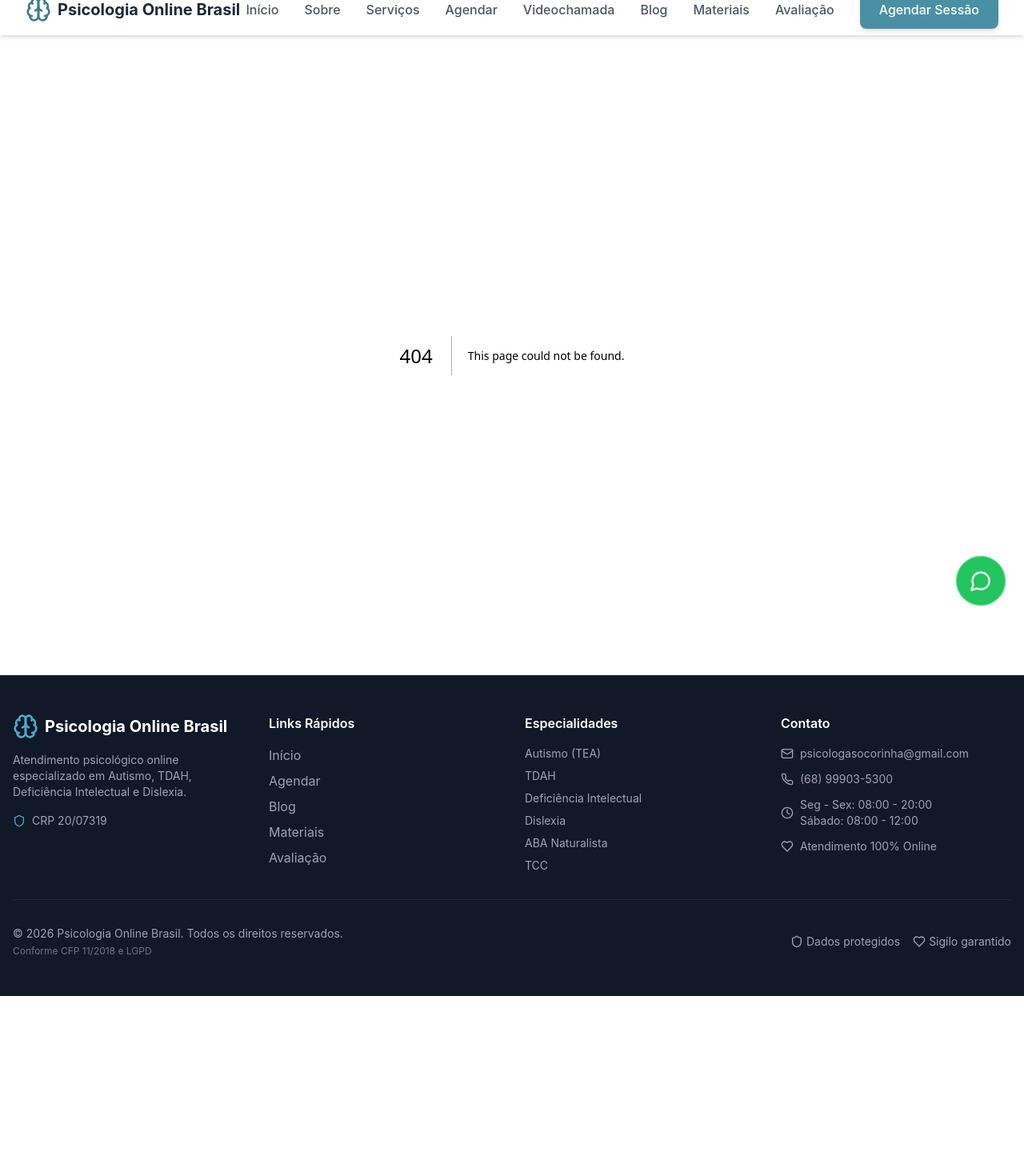
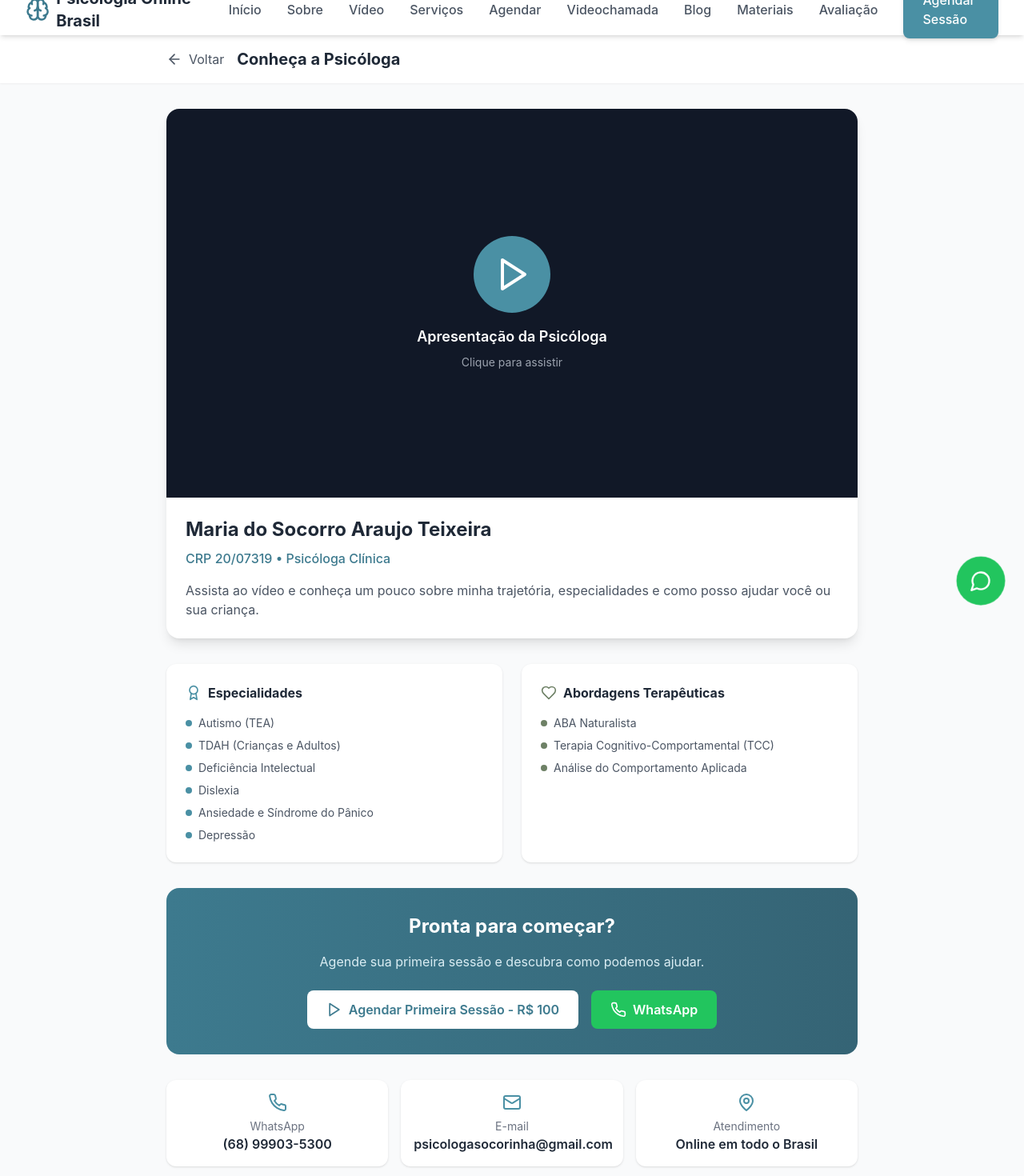
Before and after one commit to inovagratis-ctrl/onlinepsicologiabrasil, a Next.js app: page /video-apresentacao in a window 1280 px wide. Before the commit this address had no page. Shown: the part 20-1490 px from the top of the page at 80% size. Before the commit the page ends 1265 px from the top, so only its background shows below. Built offline with nearby package versions, Linux system fonts and the light colour scheme.

Commit message:
feat: add video presentation page

```diff
--- /dev/null
+++ b/src/app/video-apresentacao/page.tsx
@@ -0,0 +1,170 @@
+'use client'
+
+import { useState } from 'react'
+import { Play, ArrowLeft, Phone, Mail, MapPin, Award, Heart, Users, Star } from 'lucide-react'
+import Link from 'next/link'
+
+export default function VideoApresentacao() {
+  const [videoLoaded, setVideoLoaded] = useState(false)
+
+  return (
+    <div className="min-h-screen bg-gray-50">
+      {/* Header */}
+      <div className="bg-white shadow-sm">
+        <div className="max-w-4xl mx-auto px-4 py-4 flex items-center gap-4">
+          <Link href="/" className="flex items-center gap-2 text-gray-600 hover:text-primary-600">
+            <ArrowLeft className="w-5 h-5" />
+            Voltar
+          </Link>
+          <h1 className="text-xl font-bold text-gray-800">Conheça a Psicóloga</h1>
+        </div>
+      </div>
+
+      <div className="max-w-4xl mx-auto px-4 py-8">
+        {/* Video Section */}
+        <div className="bg-white rounded-2xl shadow-lg overflow-hidden mb-8">
+          <div className="relative aspect-video bg-gray-900">
+            {/* Placeholder - Substituir pelo vídeo real */}
+            <div className="absolute inset-0 flex flex-col items-center justify-center text-white">
+              {!videoLoaded ? (
+                <>
+                  <div className="w-24 h-24 bg-primary-500 rounded-full flex items-center justify-center mb-4 cursor-pointer hover:bg-primary-600 transition">
+                    <Play className="w-12 h-12 ml-1" />
+                  </div>
+                  <p className="text-lg font-semibold">Apresentação da Psicóloga</p>
+                  <p className="text-gray-400 text-sm mt-2">Clique para assistir</p>
+                </>
+              ) : (
+                <p className="text-gray-400">Vídeo será inserido aqui</p>
+              )}
+            </div>
+
+            {/* Quando tiver o vídeo, substituir por: */}
+            {/*
+            <iframe
+              src="URL_DO_VIDEO_YOUTUBE"
+              className="w-full h-full"
+              allow="accelerometer; autoplay; clipboard-write; encrypted-media; gyroscope; picture-in-picture"
+              allowFullScreen
+            />
+            */}
+          </div>
+
+          <div className="p-6">
+            <h2 className="text-2xl font-bold text-gray-800 mb-2">
+              Maria do Socorro Araujo Teixeira
+            </h2>
+            <p className="text-primary-600 font-medium mb-4">CRP 20/07319 • Psicóloga Clínica</p>
+            <p className="text-gray-600">
+              Assista ao vídeo e conheça um pouco sobre minha trajetória, especialidades e como posso ajudar você ou sua criança.
+            </p>
+          </div>
+        </div>
+
+        {/* Info Cards */}
+        <div className="grid md:grid-cols-2 gap-6 mb-8">
+          {/* Especialidades */}
+          <div className="bg-white rounded-xl shadow p-6">
+            <h3 className="font-bold text-gray-800 mb-4 flex items-center gap-2">
+              <Award className="w-5 h-5 text-primary-500" />
+              Especialidades
+            </h3>
+            <ul className="space-y-2 text-sm text-gray-600">
+              <li className="flex items-center gap-2">
+                <span className="w-2 h-2 bg-primary-500 rounded-full" />
+                Autismo (TEA)
+              </li>
+              <li className="flex items-center gap-2">
+                <span className="w-2 h-2 bg-primary-500 rounded-full" />
+                TDAH (Crianças e Adultos)
+              </li>
+              <li className="flex items-center gap-2">
+                <span className="w-2 h-2 bg-primary-500 rounded-full" />
+                Deficiência Intelectual
+              </li>
+              <li className="flex items-center gap-2">
+                <span className="w-2 h-2 bg-primary-500 rounded-full" />
+                Dislexia
+              </li>
+              <li className="flex items-center gap-2">
+                <span className="w-2 h-2 bg-primary-500 rounded-full" />
+                Ansiedade e Síndrome do Pânico
+              </li>
+              <li className="flex items-center gap-2">
+                <span className="w-2 h-2 bg-primary-500 rounded-full" />
+                Depressão
+              </li>
+            </ul>
+          </div>
+
+          {/* Abordagens */}
+          <div className="bg-white rounded-xl shadow p-6">
+            <h3 className="font-bold text-gray-800 mb-4 flex items-center gap-2">
+              <Heart className="w-5 h-5 text-secondary-500" />
+              Abordagens Terapêuticas
+            </h3>
+            <ul className="space-y-2 text-sm text-gray-600">
+              <li className="flex items-center gap-2">
+                <span className="w-2 h-2 bg-secondary-500 rounded-full" />
+                ABA Naturalista
+              </li>
+              <li className="flex items-center gap-2">
+                <span className="w-2 h-2 bg-secondary-500 rounded-full" />
+                Terapia Cognitivo-Comportamental (TCC)
+              </li>
+              <li className="flex items-center gap-2">
+                <span className="w-2 h-2 bg-secondary-500 rounded-full" />
+                Análise do Comportamento Aplicada
+              </li>
+            </ul>
+          </div>
+        </div>
+
+        {/* CTA */}
+        <div className="bg-gradient-to-r from-primary-600 to-primary-700 rounded-2xl p-8 text-center">
+          <h3 className="text-2xl font-bold text-white mb-4">Pronta para começar?</h3>
+          <p className="text-primary-100 mb-6">
+            Agende sua primeira sessão e descubra como podemos ajudar.
+          </p>
+          <div className="flex flex-wrap gap-4 justify-center">
+            <a
+              href="/agendamento"
+              className="inline-flex items-center gap-2 bg-white text-primary-600 px-6 py-3 rounded-lg font-semibold hover:bg-primary-50 transition-colors"
+            >
+              <Play className="w-5 h-5" />
+              Agendar Primeira Sessão - R$ 100
+            </a>
+            <a
+              href="https://wa.me/5568999035300?text=Olá! Assisti ao vídeo e gostaria de agendar uma sessão."
+              target="_blank"
+              rel="noopener noreferrer"
+              className="inline-flex items-center gap-2 bg-green-500 text-white px-6 py-3 rounded-lg font-semibold hover:bg-green-600 transition-colors"
+            >
+              <Phone className="w-5 h-5" />
+              WhatsApp
+            </a>
+          </div>
+        </div>
+
+        {/* Contato */}
+        <div className="mt-8 grid md:grid-cols-3 gap-4">
+          <div className="bg-white rounded-xl shadow p-4 text-center">
+            <Phone className="w-6 h-6 text-primary-500 mx-auto mb-2" />
+            <p className="text-sm text-gray-500">WhatsApp</p>
+            <p className="font-semibold text-gray-800">(68) 99903-5300</p>
+          </div>
+          <div className="bg-white rounded-xl shadow p-4 text-center">
+            <Mail className="w-6 h-6 text-primary-500 mx-auto mb-2" />
+            <p className="text-sm text-gray-500">E-mail</p>
+            <p className="font-semibold text-gray-800">psicologasocorinha@gmail.com</p>
+          </div>
+          <div className="bg-white rounded-xl shadow p-4 text-center">
+            <MapPin className="w-6 h-6 text-primary-500 mx-auto mb-2" />
+            <p className="text-sm text-gray-500">Atendimento</p>
+            <p className="font-semibold text-gray-800">Online em todo o Brasil</p>
+          </div>
+        </div>
+      </div>
+    </div>
+  )
+}
--- a/src/components/Navbar.tsx
+++ b/src/components/Navbar.tsx
@@ -7,6 +7,7 @@ import { Menu, X, Brain } from 'lucide-react'
 const navLinks = [
   { href: '/', label: 'Início' },
   { href: '/#sobre', label: 'Sobre' },
+  { href: '/video-apresentacao', label: 'Vídeo' },
   { href: '/#servicos', label: 'Serviços' },
   { href: '/agendamento', label: 'Agendar' },
   { href: '/video', label: 'Videochamada' },
--- a/src/components/Sobre.tsx
+++ b/src/components/Sobre.tsx
@@ -1,4 +1,5 @@
-import { Award, BookOpen, Users, Heart } from 'lucide-react'
+import { Award, BookOpen, Users, Heart, Play } from 'lucide-react'
+import Link from 'next/link'
 
 const stats = [
   { icon: Users, value: '100+', label: 'Famílias Atendidas' },
@@ -68,6 +69,14 @@ export default function Sobre() {
                 </div>
               ))}
             </div>
+
+            <Link
+              href="/video-apresentacao"
+              className="mt-6 w-full flex items-center justify-center gap-2 bg-primary-500 text-white py-3 rounded-xl font-semibold hover:bg-primary-600 transition-colors"
+            >
+              <Play className="w-5 h-5" />
+              Assista ao Vídeo de Apresentação
+            </Link>
           </div>
         </div>
       </div>
```
